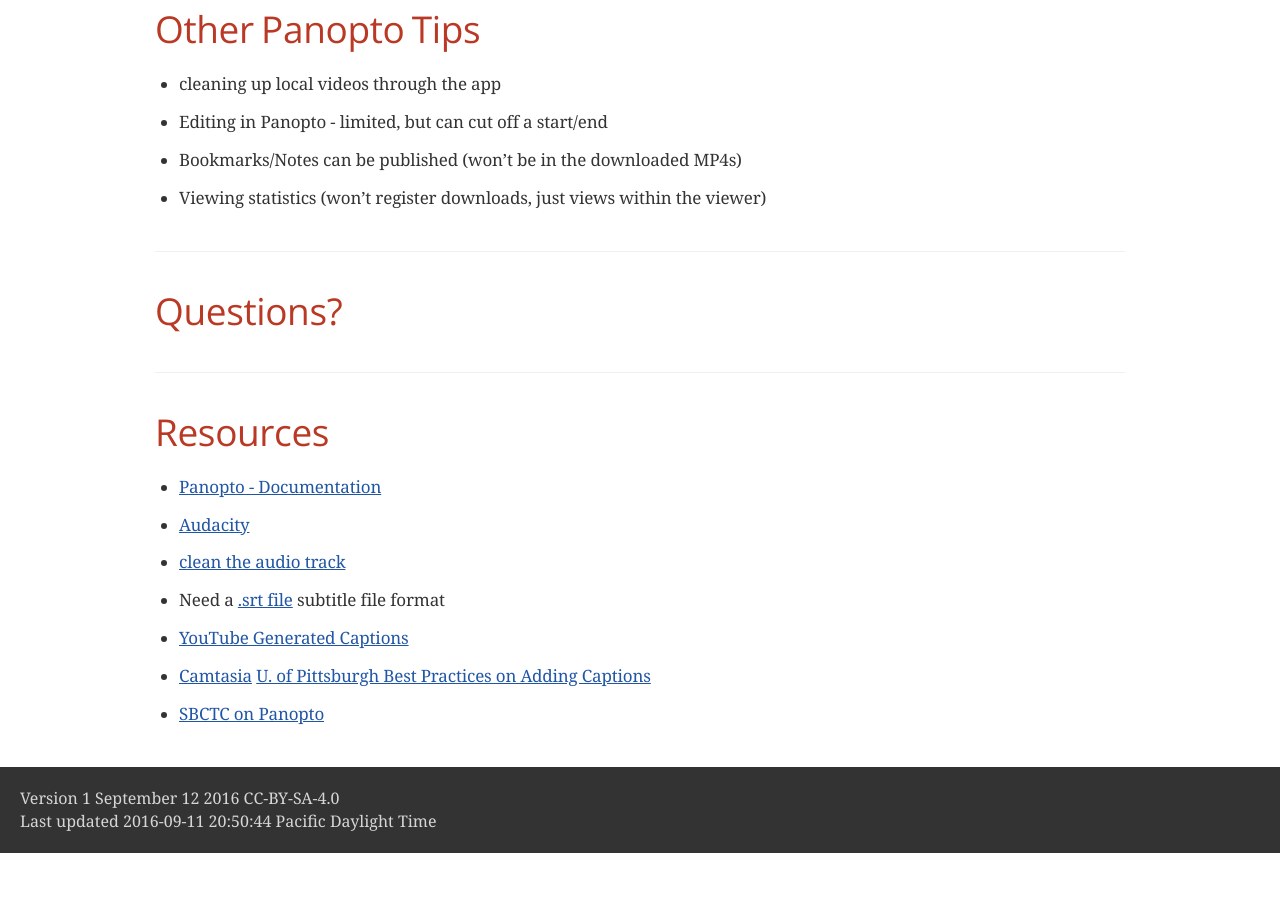
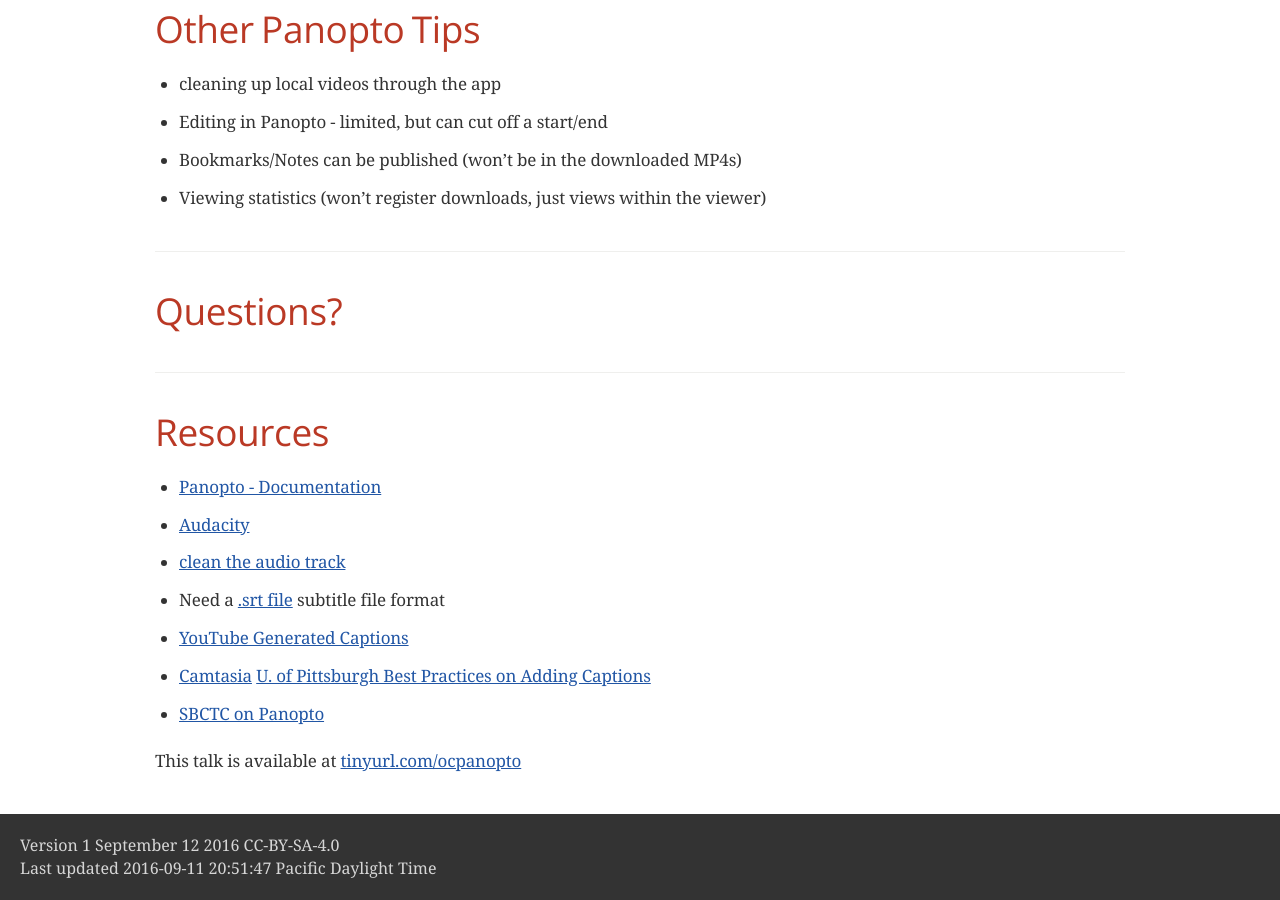
Before and after one commit to argoc/syllabub, a Jekyll site: the page panopto.html, which Jekyll copies as it is, in a window 1280 px wide and 900 px high, scrolled down 8087 px. Built offline with Jekyll 4.4.1, drawn with Linux system fonts in a browser that asks for light colours; some web fonts are replaced; before the commit the page ends 8940 px from its top, so only the background shows below that.

Commit message:
add location link

```diff
--- a/panopto.adoc
+++ b/panopto.adoc
@@ -260,3 +260,5 @@ d for resolution.
 - https://www.techsmith.com/camtasia.html[Camtasia]
 http://www.etskb-fac.cidde.pitt.edu/panopto/best-practices-for-adding-captions-to-your-panopto-videos/[U. of Pittsburgh Best Practices on Adding Captions]
 - http://www.waol.org/panopto[SBCTC on Panopto]
+
+This talk is available at http://tinyurl.com/ocpanopto[tinyurl.com/ocpanopto]
--- a/panopto.html
+++ b/panopto.html
@@ -1137,13 +1137,16 @@ d for resolution.</p>
 </li>
 </ul>
 </div>
+<div class="paragraph">
+<p>This talk is available at <a href="http://tinyurl.com/ocpanopto">tinyurl.com/ocpanopto</a></p>
+</div>
 </div>
 </div>
 </div>
 <div id="footer">
 <div id="footer-text">
 Version 1 September 12 2016 CC-BY-SA-4.0<br>
-Last updated 2016-09-11 20:50:44 Pacific Daylight Time
+Last updated 2016-09-11 20:51:47 Pacific Daylight Time
 </div>
 </div>
 </body>
```
